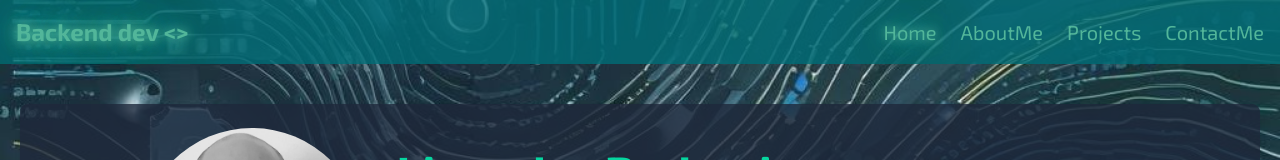
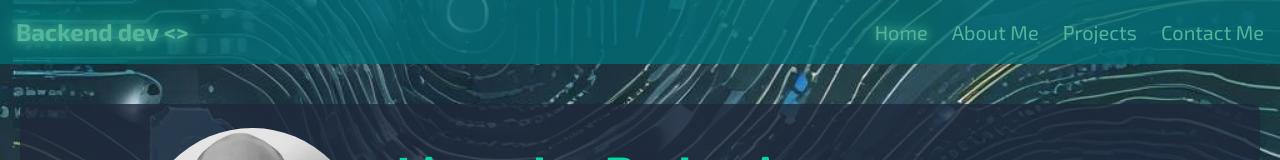
Before and after one commit to Lisandro85/portfolio, a Next.js app in the folder portfolio/: page /home in a window 1280 px wide. Shown: the top 160 px of the page. Built offline with nearby package versions, Linux system fonts and the light colour scheme; a web font is replaced by a local one.

Commit message:
menu fixed

```diff
--- a/portfolio/src/components/NavBar/navbar.tsx
+++ b/portfolio/src/components/NavBar/navbar.tsx
@@ -79,7 +79,7 @@ const Navbar = () => {
                 : "hover:text-glow"
             }`}
           >
-            AboutMe
+            About Me
           </Link>
           <Link
             href="/projects"
@@ -101,7 +101,7 @@ const Navbar = () => {
                 : "hover:text-glow"
             }`}
           >
-            ContactMe
+            Contact Me
           </Link>
         </div>
       </div>
```
